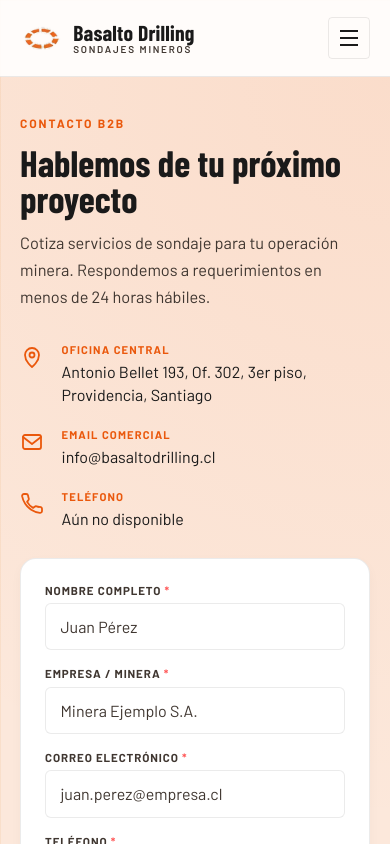
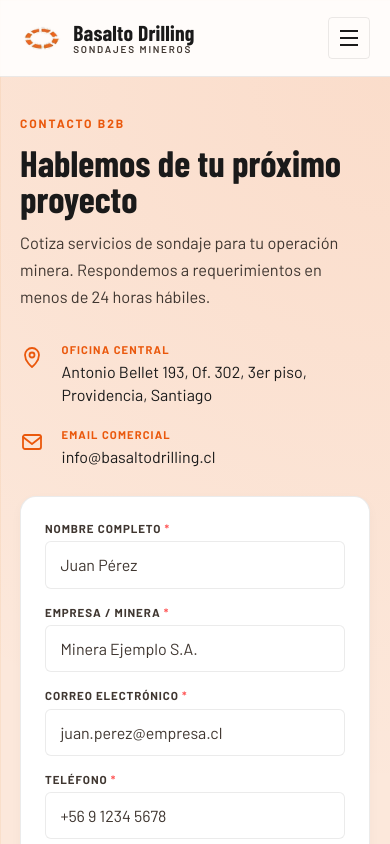
Before and after one commit to jnsnhz291215/Basalto_Inicio, a Vue app: page /contacto in a window 390 px wide. Shown: the top 844 px of the page. Built offline with nearby package versions, Linux system fonts and the light colour scheme.

Commit message:
Remove unused phone contact section from ContactoView.vue to streamline the layout and improve user experience.

```diff
--- a/src/views/ContactoView.vue
+++ b/src/views/ContactoView.vue
@@ -32,17 +32,6 @@
             <div>
               <strong>Email comercial</strong>
               <a href="mailto:info@basaltodrilling.cl">info@basaltodrilling.cl</a>
-            </div>
-          </li>
-          <li>
-            <span class="contacto-icon" aria-hidden="true">
-              <svg viewBox="0 0 24 24" fill="none" stroke="currentColor" stroke-width="1.8" stroke-linecap="round" stroke-linejoin="round">
-                <path d="M22 16.9v2a2 2 0 0 1-2.2 2 19.8 19.8 0 0 1-8.6-3.1 19.5 19.5 0 0 1-6-6A19.8 19.8 0 0 1 2.1 4.2 2 2 0 0 1 4.1 2h2a2 2 0 0 1 2 1.7c.1.9.3 1.8.6 2.6a2 2 0 0 1-.5 2.1L7.1 9.9a16 16 0 0 0 6 6l1.5-1.1a2 2 0 0 1 2.1-.4c.8.3 1.7.5 2.6.6A2 2 0 0 1 22 16.9z" />
-              </svg>
-            </span>
-            <div>
-              <strong>Teléfono</strong>
-              <p>Aún no disponible</p>
             </div>
           </li>
         </ul>
```
